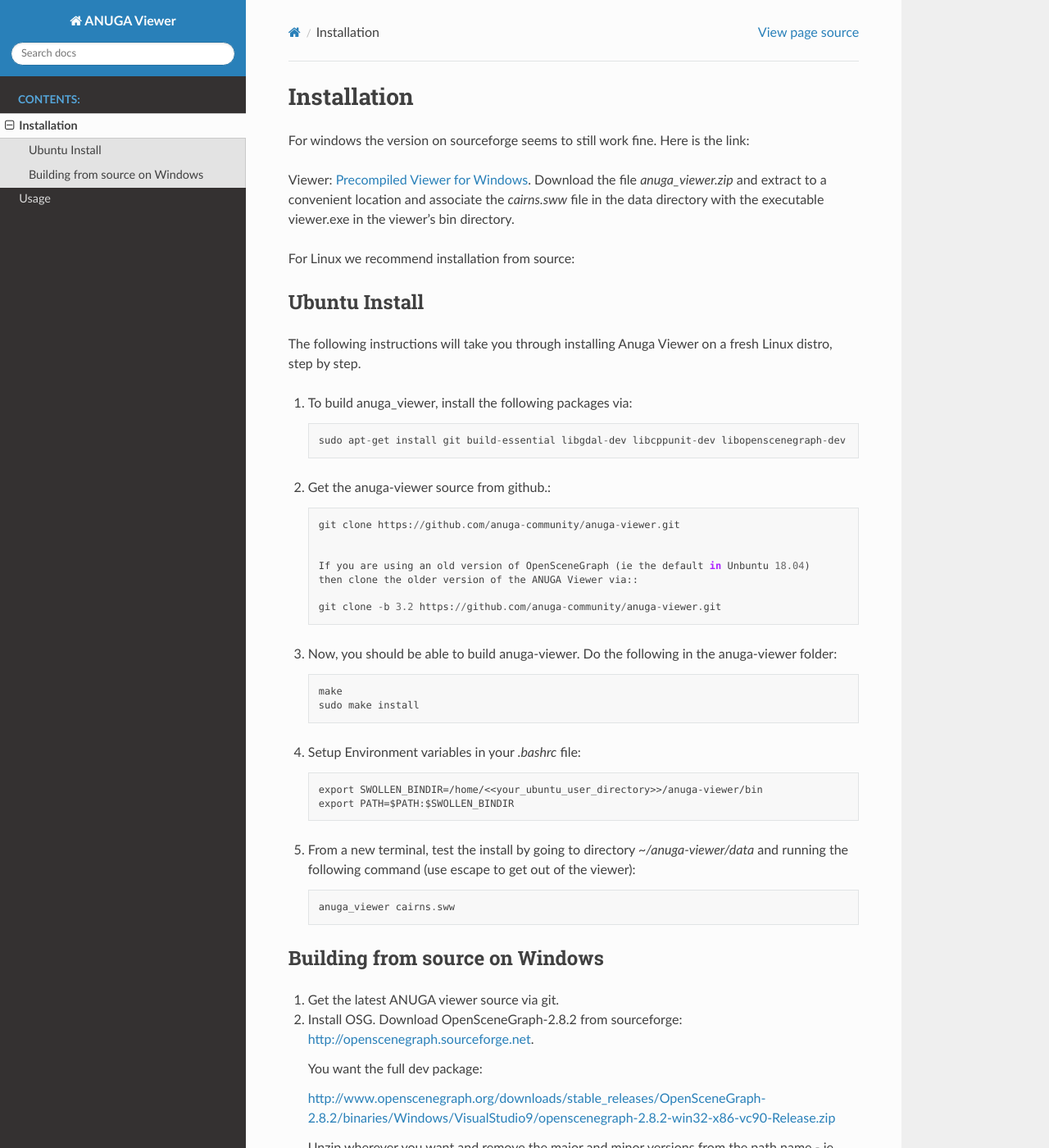
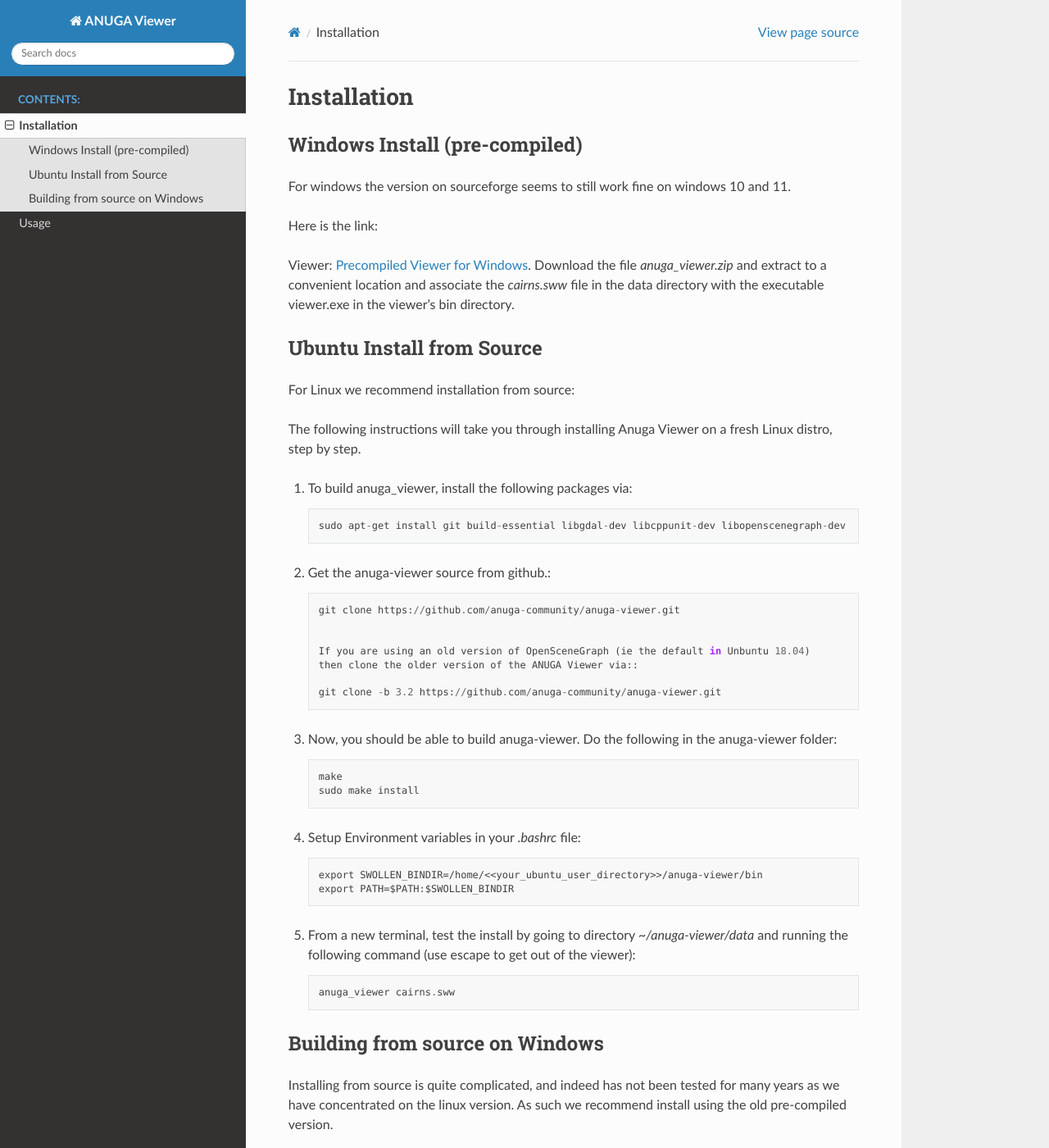
Before and after one commit to GeoscienceAustralia/anuga-viewer, a Sphinx documentation site: the page built from docs/source/installation.rst, in a window 1280 px wide and 1400 px high. Shown: the whole window at 82% size. Built offline with Sphinx 7.4.7 and the Read the Docs theme 2.0.0, drawn with Linux system fonts in a browser that asks for light colours; some of the changed text lies outside the part shown.

Commit message:
Update installation.rst

```diff
--- a/docs/source/installation.rst
+++ b/docs/source/installation.rst
@@ -2,18 +2,22 @@
 Installation
 ~~~~~~~~~~~~
 
-For windows the version on sourceforge seems to still work fine. Here is the link:
+Windows Install (pre-compiled)
+===============================
+
+For windows the version on sourceforge seems to still work fine on windows 10 and 11.
+
+Here is the link:
 
 Viewer: `Precompiled Viewer for Windows <https://sourceforge.net/projects/anuga/files/anuga_viewer_windows/>`_.
 Download the file `anuga_viewer.zip` and extract to a convenient location and associate the `cairns.sww` file
 in the data directory with the executable viewer.exe in the viewer's bin directory.
 
-For Linux we recommend installation from source:
 
-
-Ubuntu Install
+Ubuntu Install from Source
 ==============
 
+For Linux we recommend installation from source:
 
 The following instructions will take you through installing Anuga Viewer on a fresh Linux distro, step by step.
 
@@ -50,6 +54,9 @@
 Building from source on Windows
 ===============================
 
+Installing from source is quite complicated, and indeed has not been tested for many years as we have concentrated on the linux version. As such we recommend install using the old pre-compiled version.
+
+Here is our old build instructions:
 
 #. Get the latest ANUGA viewer source via git.
 
```
